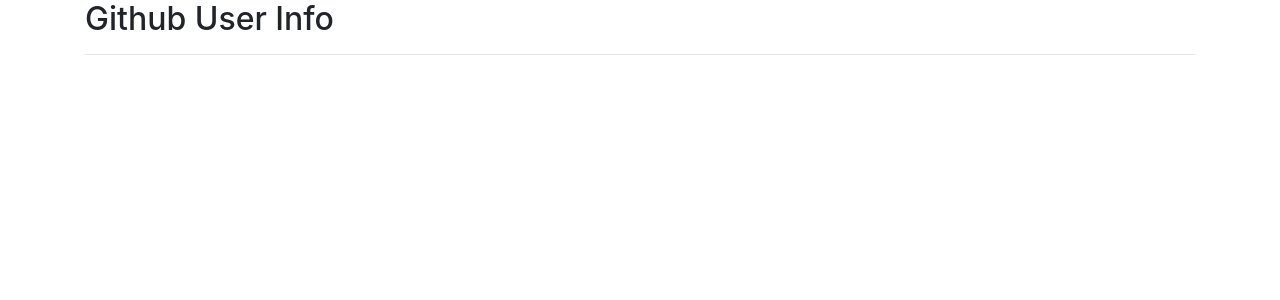
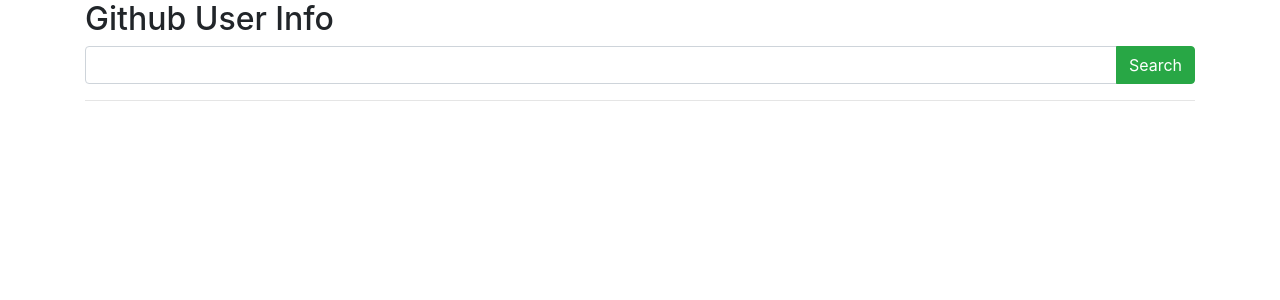
Before and after one commit to taranjeet/react-github-user-info, a React (Create React App) app: page / in a window 1280 px wide. Shown: the top 300 px of the page. Built offline with nearby package versions, Linux system fonts and the light colour scheme.

Commit message:
add searchform and title as components

```diff
--- a/src/App.js
+++ b/src/App.js
@@ -1,6 +1,7 @@
 import React, { Component } from 'react';
 import './App.css';
 import 'bootstrap/dist/css/bootstrap.css';
+import { Title, SearchForm } from './components';
 
 class App extends Component {
   render() {
@@ -8,7 +9,8 @@
       <div className="container">
         <div className="row">
           <div className="col-12">
-            <h2>Github User Info</h2>
+            <Title title={"Github User Info"} />
+            <SearchForm />
             <hr/>
           </div>
         </div>
--- /dev/null
+++ b/src/components/SearchForm.js
@@ -0,0 +1,22 @@
+import React, { Component } from 'react';
+import { Button, Form, Input, InputGroup, InputGroupAddon } from 'reactstrap';
+
+class SearchForm extends Component {
+
+    render() {
+        let input;
+        return (
+            <Form>
+                <InputGroup>
+                    <Input innerRef={node => {input=node}}/>
+                    <InputGroupAddon addonType="append">
+                        <Button color="success">Search</Button>
+                    </InputGroupAddon>
+                </InputGroup>
+            </Form>
+        );
+    }
+
+}
+
+export { SearchForm };
--- /dev/null
+++ b/src/components/Title.js
@@ -0,0 +1,9 @@
+import React from 'react';
+
+const Title = ({ title }) => {
+    return (
+        <h2>{title}</h2>
+    );
+}
+
+export { Title };
--- /dev/null
+++ b/src/components/index.js
@@ -0,0 +1,2 @@
+export * from './Title';
+export * from './SearchForm';
```
